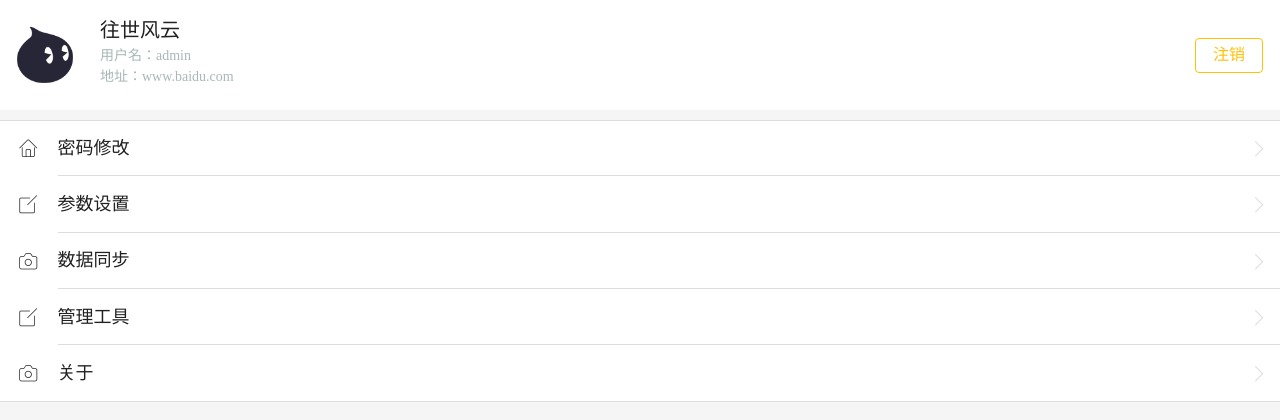
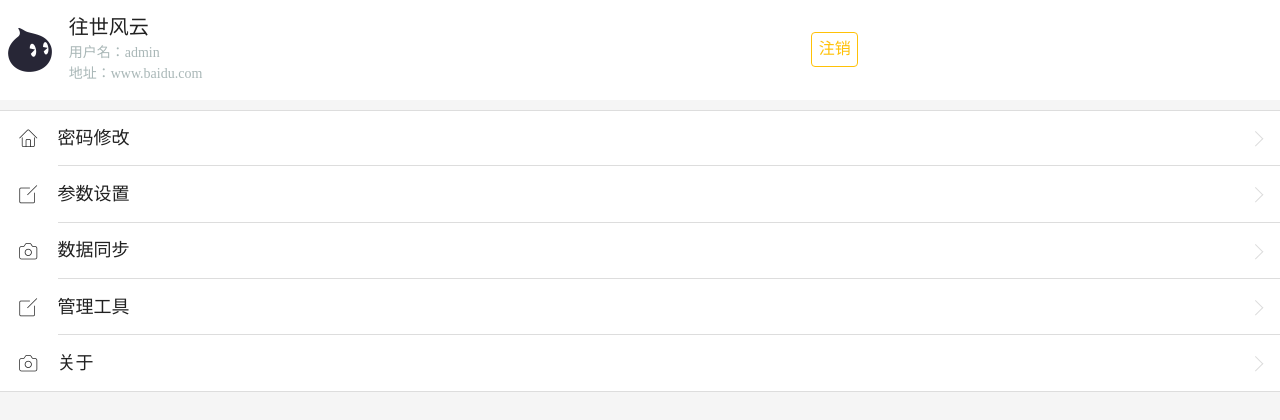
Before and after one commit to zmeat/jsapp, a website: page app/html/setting.html in a window 1280 px wide. Drawn offline with Linux system fonts and the light colour scheme.

Commit message:
start my hand

```diff
--- a/app/html/setting.html
+++ b/app/html/setting.html
@@ -14,34 +14,36 @@
         }
         .user-info-box {
             width: 100%;
-            display: flex;
-            display: -webkit-flex;
-            display: -moz-flex;
-            display: -ms-flex;
-            display: -o-flex;
-            flex-direction: row;
-            -webkit-flex-direction:  row;
-            -ms-flex-direction:  row;
-            -o-flex-direction:  row;
-            -moz-flex-direction:  row;
+            height: 100px;
             background: #fff;
-            padding: 15px 5px;
+            padding: 12px 5px;
         }
-        .icon-box,.logout-box{
+        .icon-box{
             display: inline-block;
-            width: 80px;
+            width: 58px;
             height: 100%;
-            margin: auto 0px;
+            vertical-align: top;
+            position: relative;
+        }
+        .logout-box {
+            display: inline-block;
+            width: 50px;
+            height: 100%;
+            vertical-align: top;
+            position: relative
         }
         .icon-box img {
-            display: block;
-            width: 100%;
+            display: inline-block;
+            width: 50px;
+            height: 50px;
             border-radius: 50%;
-            padding: 8px;
+            position: absolute;
+            top: 50%;
+            margin-top: -25px;
         }
         .msg-box {
-            flex:  1;
-            padding-left:  15px;
+            width: 58%;
+            display: inline-block;
         }
         .msg-box div{
             display: block;
@@ -61,7 +63,7 @@
         }
         .logout-box span{
             display: inline-block;
-            width:  85%;
+            width:  95%;
             height: 35px;
             border: 1px solid #ffc107;
             border-radius: 4px;
@@ -69,7 +71,10 @@
             text-align: center;
             font-size: 16px;
             font-family: "微软雅黑";
-            line-height: 2
+            line-height: 2;
+            position: absolute;
+            top: 50%;
+            margin-top: -18px;
         }
 
         .setting-box {
```
Also changed, not shown: app/html/latest_addtion.html (+1 -1 lines), app/html/login.html (+5 -6 lines), app/script/zmeat-lock.js (added, +10 -0 lines), app/script/zmeat-uicalender.js (added, +9 -0 lines).
